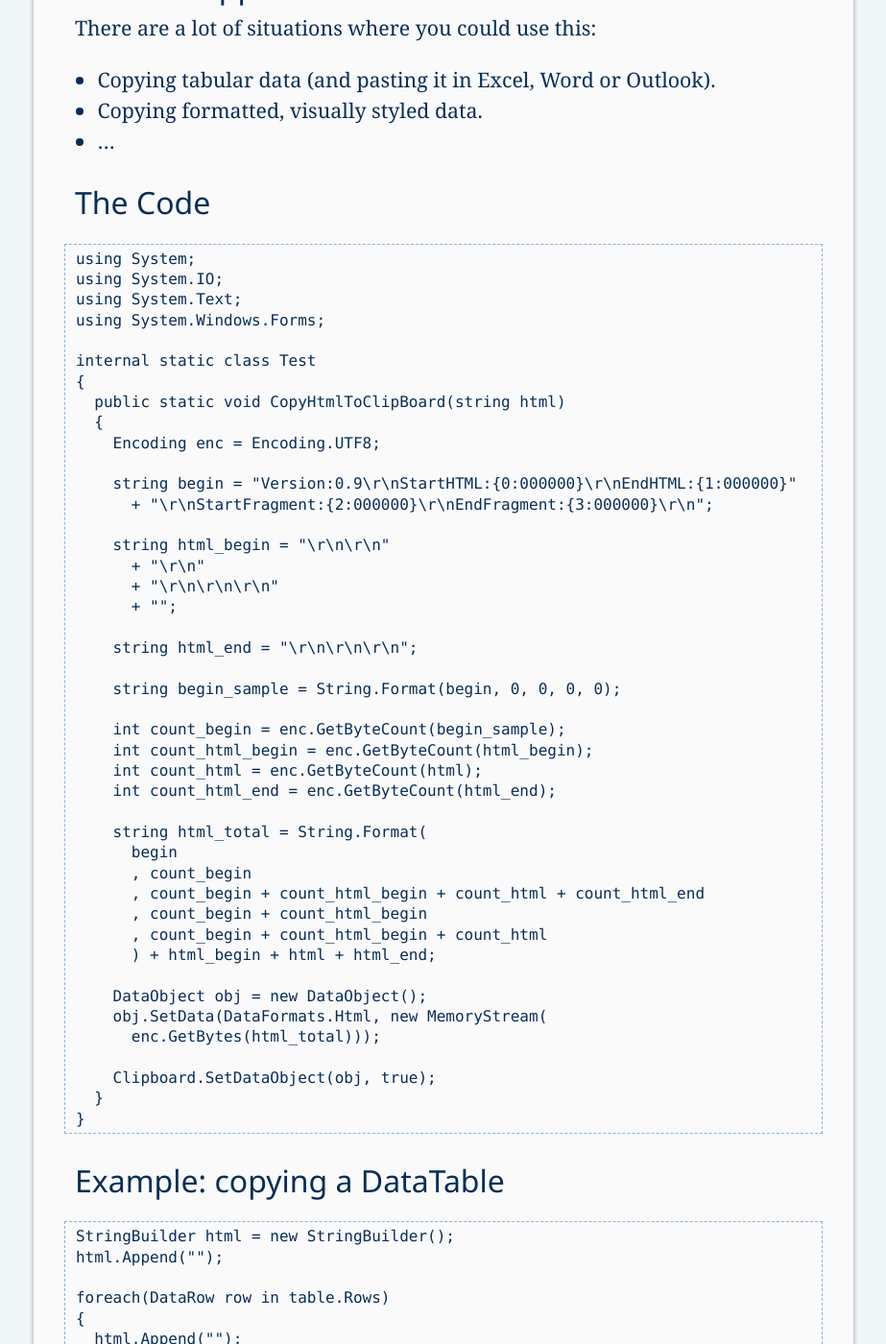
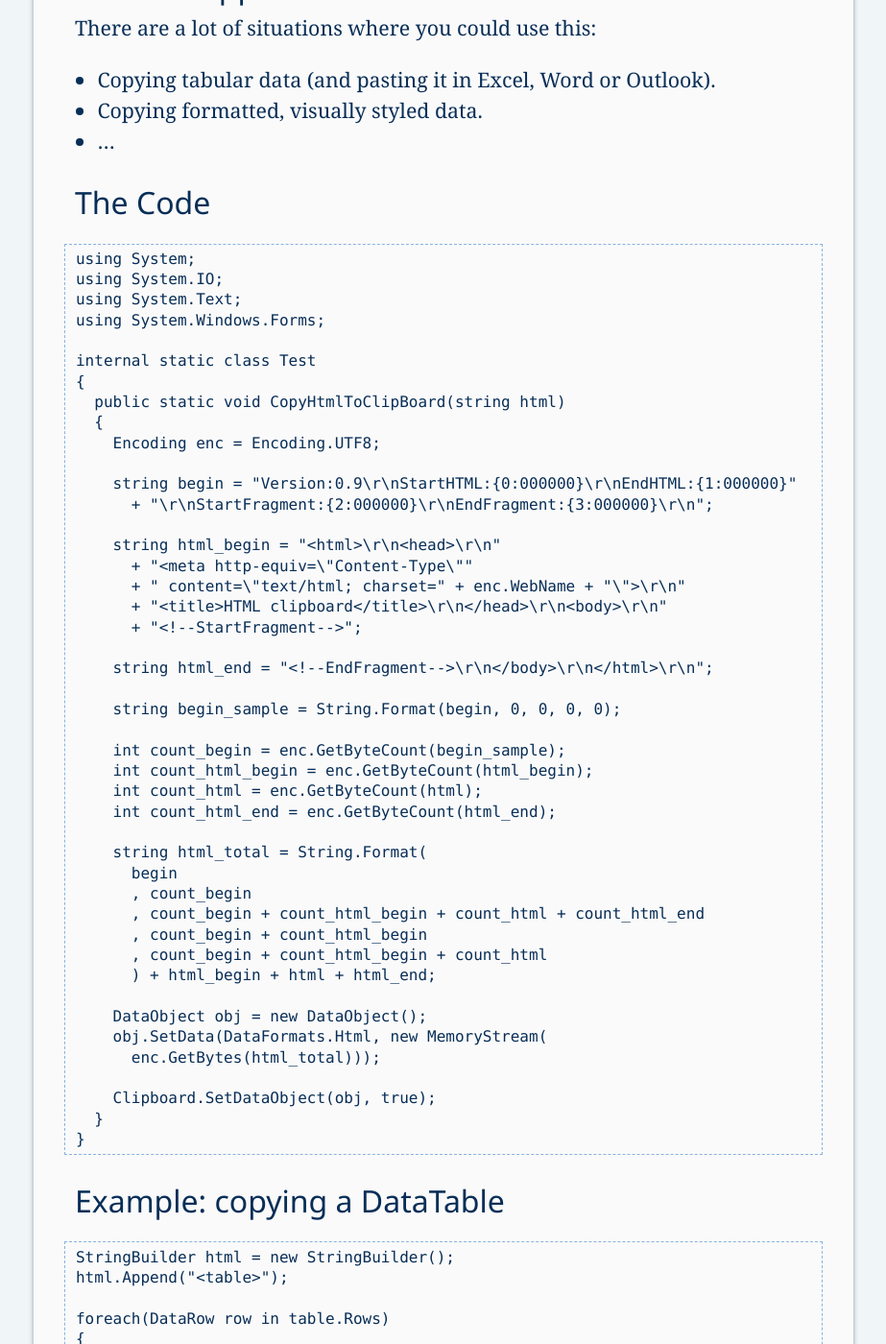
Before and after one commit to tommy-carlier/www.tcx.be, a Jekyll site: the page built from _posts/2005-08-20-copy-html-to-clipboard.html, in a window 1280 px wide and 1400 px high, scrolled down 874 px. Shown: the whole window at 96% size, without its empty margins (178-1101 px from the left). Built offline with Jekyll 4.4.1, drawn with Linux system fonts in a browser that asks for light colours; some of the changed text lies outside the part shown.

Commit message:
Correction: escape HTML in code

```diff
--- a/_posts/2005-08-20-copy-html-to-clipboard.html
+++ b/_posts/2005-08-20-copy-html-to-clipboard.html
@@ -31,13 +31,13 @@ internal static class Test
     string begin = "Version:0.9\r\nStartHTML:{0:000000}\r\nEndHTML:{1:000000}"
       + "\r\nStartFragment:{2:000000}\r\nEndFragment:{3:000000}\r\n";
 
-    string html_begin = "<html>\r\n<head>\r\n"
-      + "<meta http-equiv=\"Content-Type\""
+    string html_begin = "&lt;html>\r\n&lt;head>\r\n"
+      + "&lt;meta http-equiv=\"Content-Type\""
       + " content=\"text/html; charset=" + enc.WebName + "\">\r\n"
-      + "<title>HTML clipboard</title>\r\n</head>\r\n<body>\r\n"
-      + "<!--StartFragment-->";
+      + "&lt;title>HTML clipboard&lt;/title>\r\n&lt;/head>\r\n&lt;body>\r\n"
+      + "&lt;!--StartFragment-->";
 
-    string html_end = "<!--EndFragment-->\r\n</body>\r\n</html>\r\n";
+    string html_end = "&lt;!--EndFragment-->\r\n&lt;/body>\r\n&lt;/html>\r\n";
 
     string begin_sample = String.Format(begin, 0, 0, 0, 0);
 
@@ -65,18 +65,18 @@ internal static class Test
 <h2>Example: copying a DataTable</h2>
 
 <pre><code>StringBuilder html = new StringBuilder();
-html.Append("<table>");
+html.Append("&lt;table>");
 
 foreach(DataRow row in table.Rows)
 {
-  html.Append("<tr>");
+  html.Append("&lt;tr>");
   foreach(object o in row)
   {
-    html.AppendFormat("<td>{0}</td>", o);
+    html.AppendFormat("&lt;td>{0}&lt;/td>", o);
   }
 
-  html.Append("</tr>");
+  html.Append("&lt;/tr>");
 }
 
-html.Append("</table>");
+html.Append("&lt;/table>");
 Test.CopyHtmlToClipboard(html.ToString());</code></pre>
```
